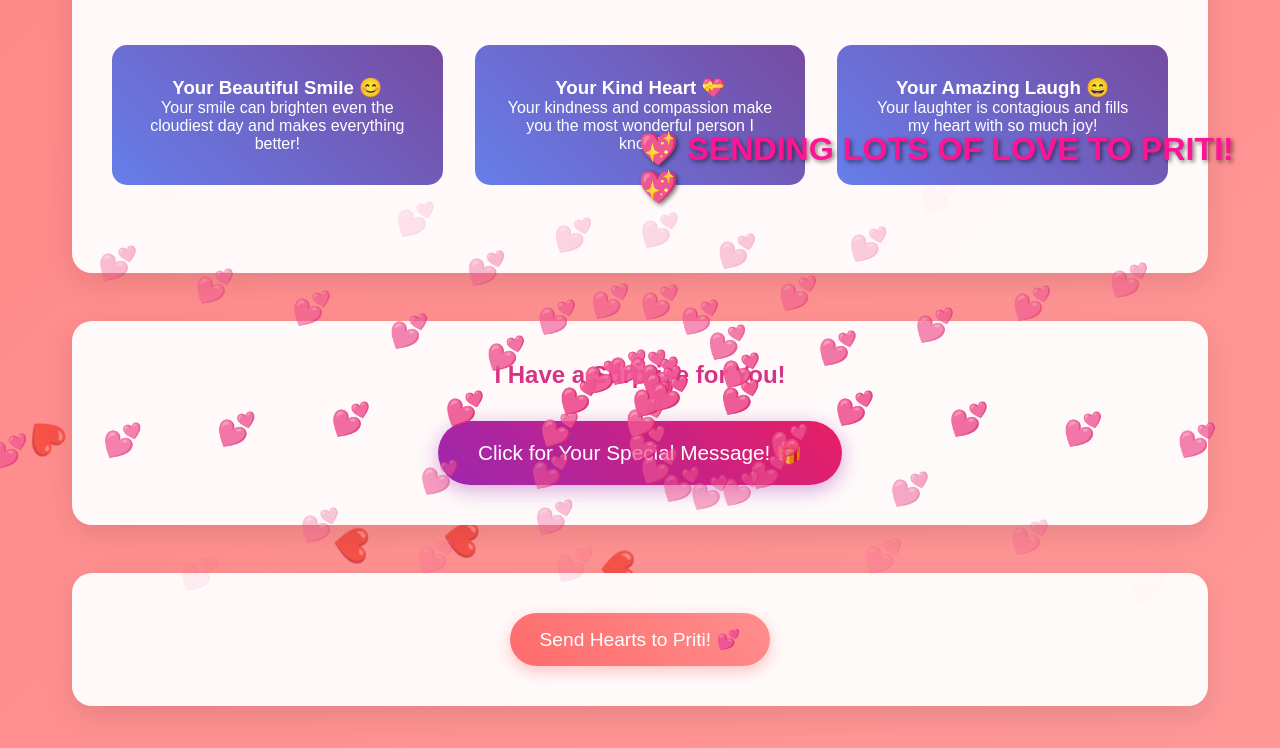
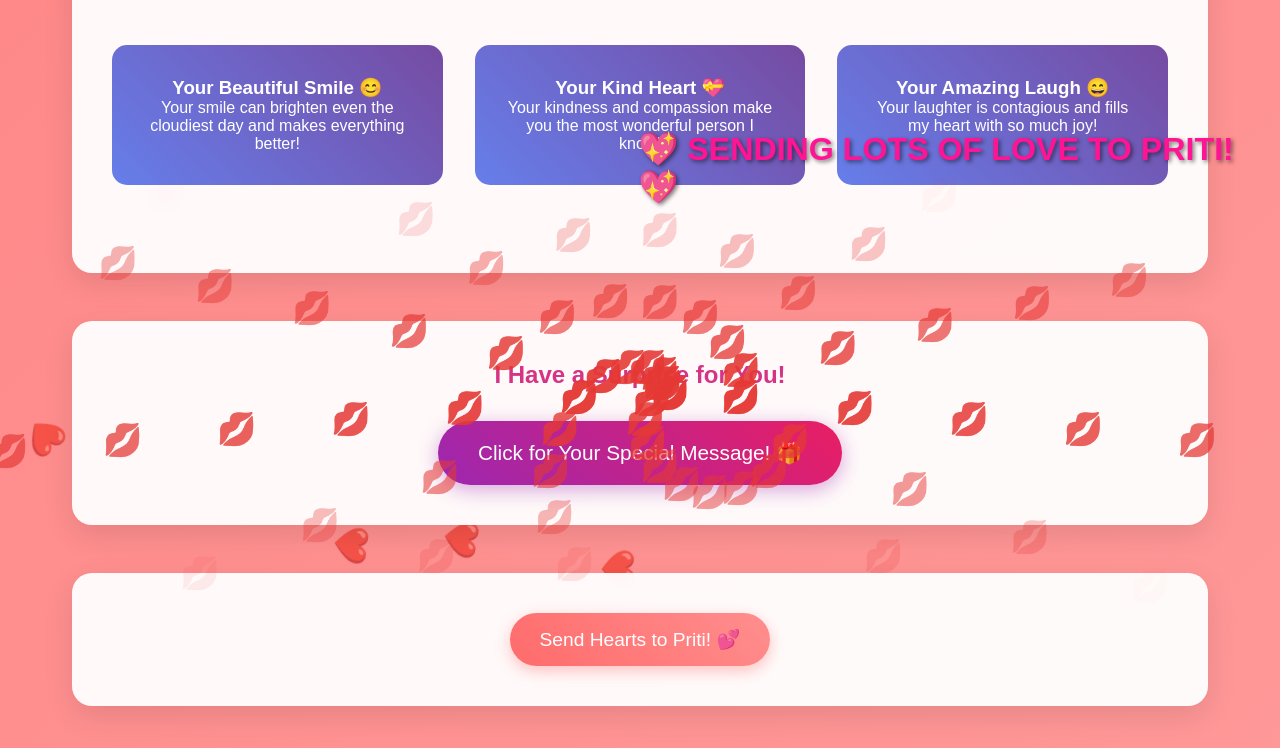
Before and after one commit to praveenkumar94313/-, a plain HTML site: page index.html in a window 1280 px wide. Both pictures are taken after a click on the button "Send Hearts to Priti! 💕". Shown: the part 876-1624 px from the top of the page. Drawn offline with Linux system fonts and the light colour scheme.

Commit message:
Update index.html

```diff
--- a/index.html
+++ b/index.html
@@ -410,7 +410,7 @@
                     for (let i = 0; i < 20; i++) {
                         setTimeout(() => {
                             const heart = document.createElement('div');
-                            heart.innerHTML = '💕';
+                            heart.innerHTML = '💋';
                             heart.style.position = 'fixed';
                             heart.style.left = '50%';
                             heart.style.top = '50%';
```
